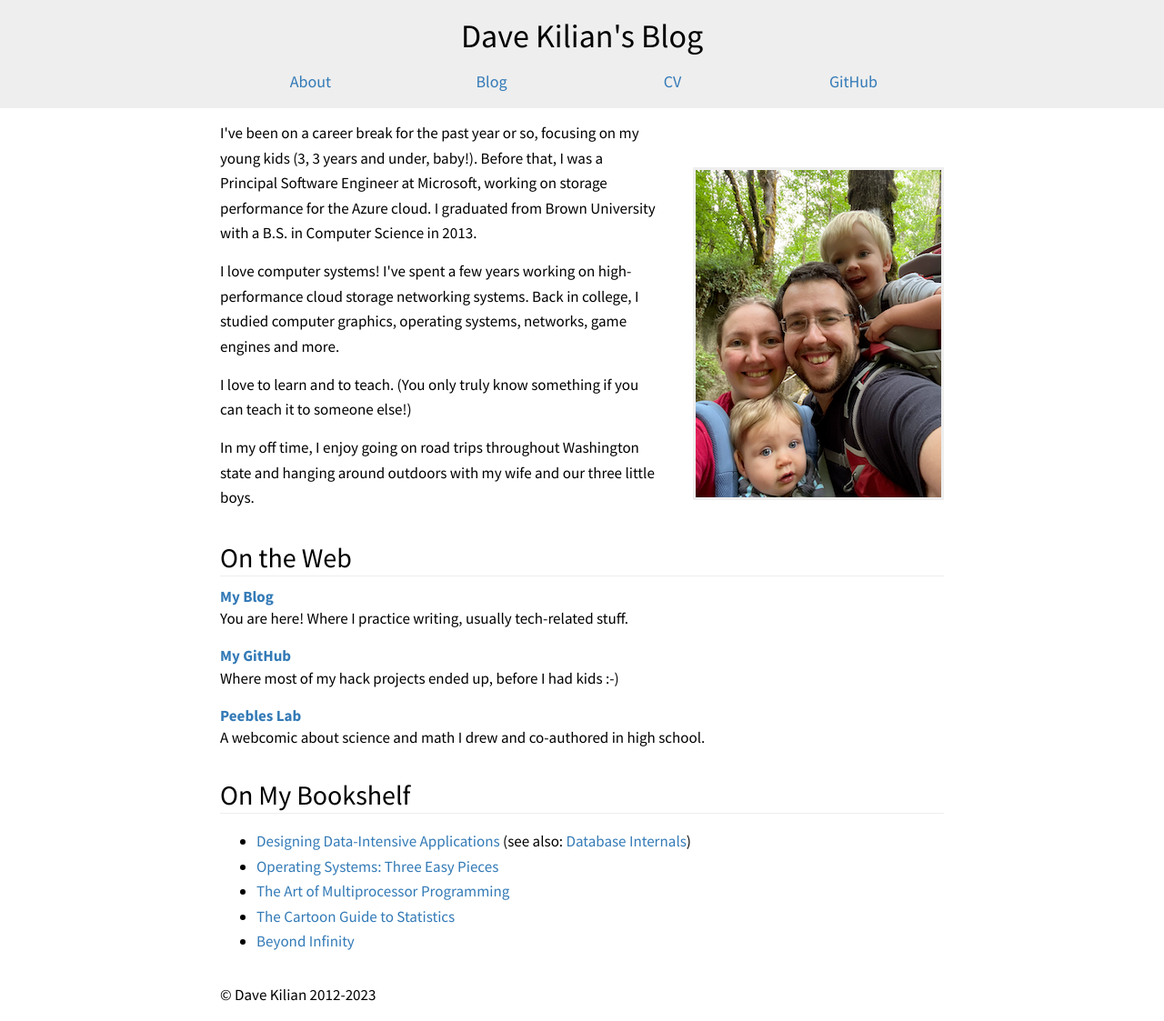
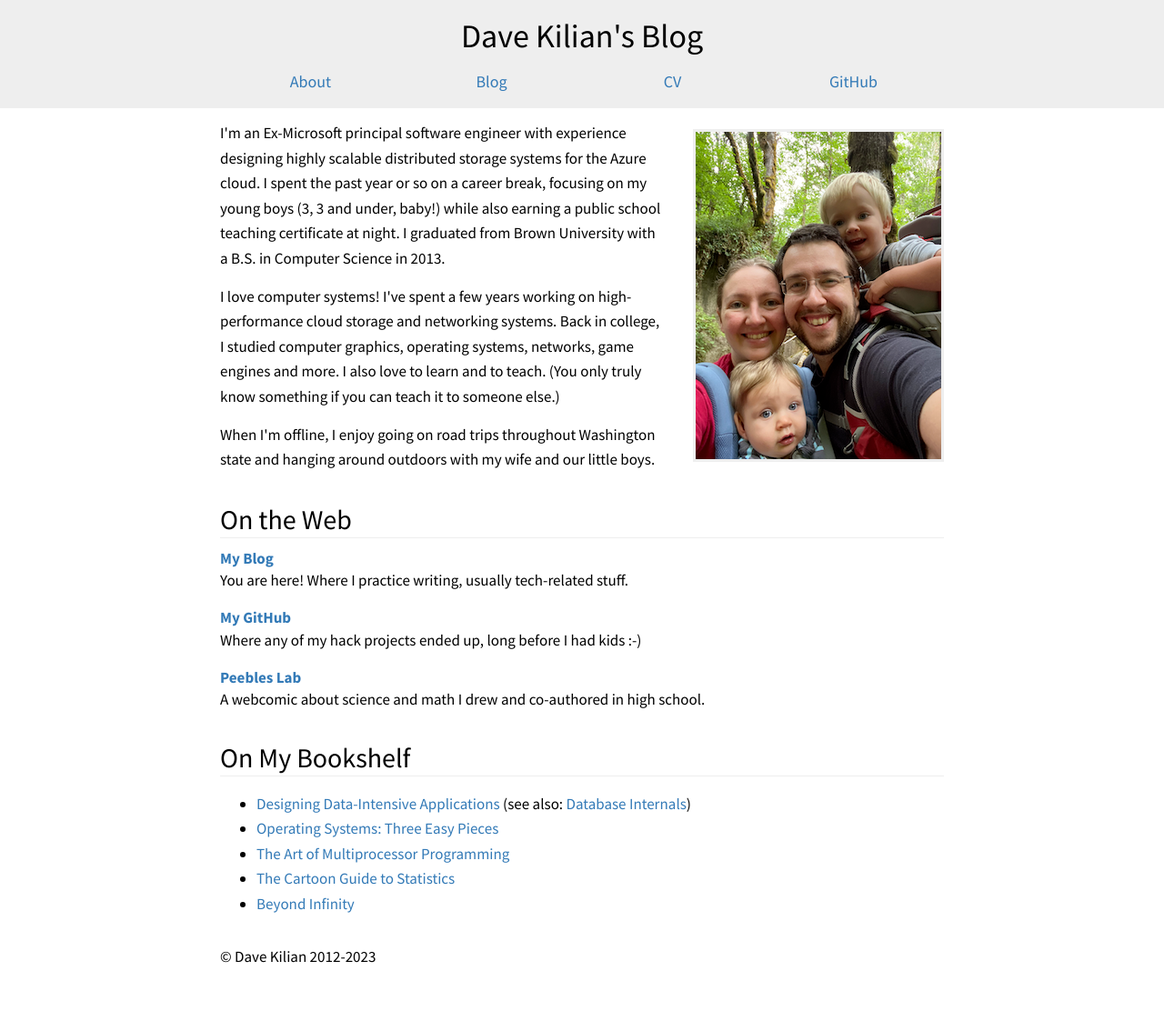
Before and after one commit to davekilian/davekilian.github.com, a Jekyll site: the page built from about.html, in a window 1280 px wide. Shown: the whole page at 91% size. Built offline with Jekyll 4.4.1, drawn with Linux system fonts in a browser that asks for light colours; nearby versions of some CDN libraries; after the commit the page ends 1081 px from its top, so only the background shows below that.

Commit message:
About me rewords

```diff
--- a/about.html
+++ b/about.html
@@ -4,27 +4,26 @@ layout: default
 <div class="post-container">
   <div class="post-content">
     <div class="hidden-xs">
-        <img src="/fam.png" style="float:right;margin-top:3em;margin-left:2em;margin-bottom:1.5em;border:3px solid #eee" />
+        <img src="/fam.png" style="float:right;margin-top:.5em;margin-left:2em;margin-bottom:1.5em;border:3px solid #eee" />
     </div>
     <div class="visible-xs">
         <center>
-            <img src="/fam.png" style="border:3px solid #eee" />
+            <img src="/fam.png" style="border:3px solid #eee; margin-top: 1em" />
         </center>
     </div>
-    <p>I've been on a career break for the past year or so, focusing on my young kids (3, 3 years and under, baby!).
-    Before that, I was a Principal Software Engineer at Microsoft,
-    working on storage performance for the Azure cloud.
+    <p>I'm an Ex-Microsoft principal software engineer with experience designing highly scalable distributed storage systems for the Azure cloud.
+    I spent the past year or so on a career break, focusing on my young boys (3, 3 and under, baby!)
+    while also earning a public school teaching certificate at night.
     I graduated from Brown University with a B.S. in Computer Science in 2013.</p>
 
-    <p>I love computer systems! I've spent a few years working on high-performance cloud storage
+    <p>I love computer systems! I've spent a few years working on high-performance cloud storage and
     networking systems. Back in college, I studied computer graphics, operating systems, networks,
-    game engines and more.</p>
+    game engines and more.
+    I also love to learn and to teach. (You only truly know something if you can teach it
+    to someone else.)</p>
 
-    <p>I love to learn and to teach. (You only truly know something if you can teach it
-    to someone else!)</p>
-
-    <p>In my off time, I enjoy going on road trips throughout Washington state
-    and hanging around outdoors with my wife and our three little boys.</p>
+    <p>When I'm offline, I enjoy going on road trips throughout Washington state
+    and hanging around outdoors with my wife and our little boys.</p>
 
     <h2>On the Web</h2>
     <dl>
@@ -32,7 +31,7 @@ layout: default
         <dd>You are here! Where I practice writing, usually tech-related stuff.</dd>
 
         <dt><a href="http://github.com/davekilian">My GitHub</a></dt>
-        <dd>Where most of my hack projects ended up, before I had kids :-)</dd>
+        <dd>Where any of my hack projects ended up, long before I had kids :-)</dd>
 
         <dt><a href="http://www.peebleslab.com/1">Peebles Lab</a></dt>
         <dd>A webcomic about science and math I drew and co-authored in high school.</dd>
```
